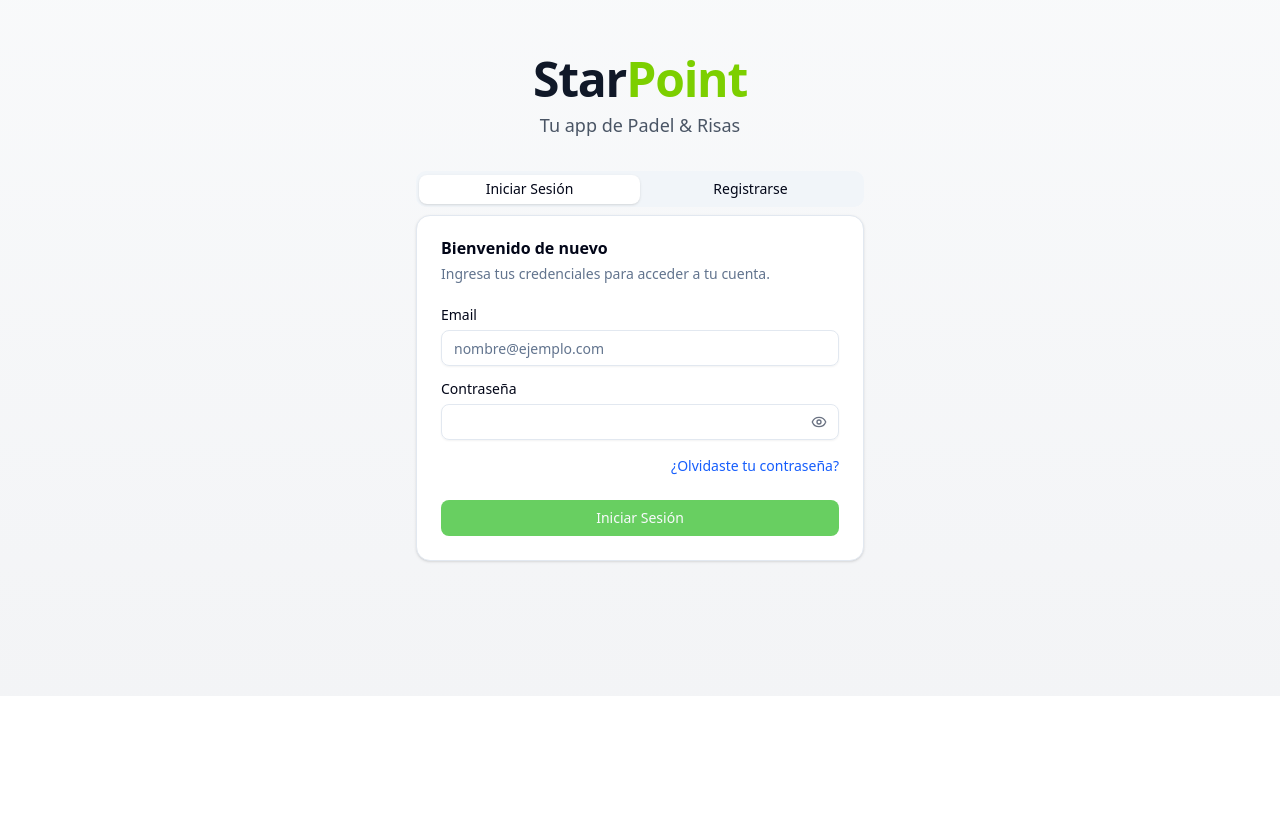
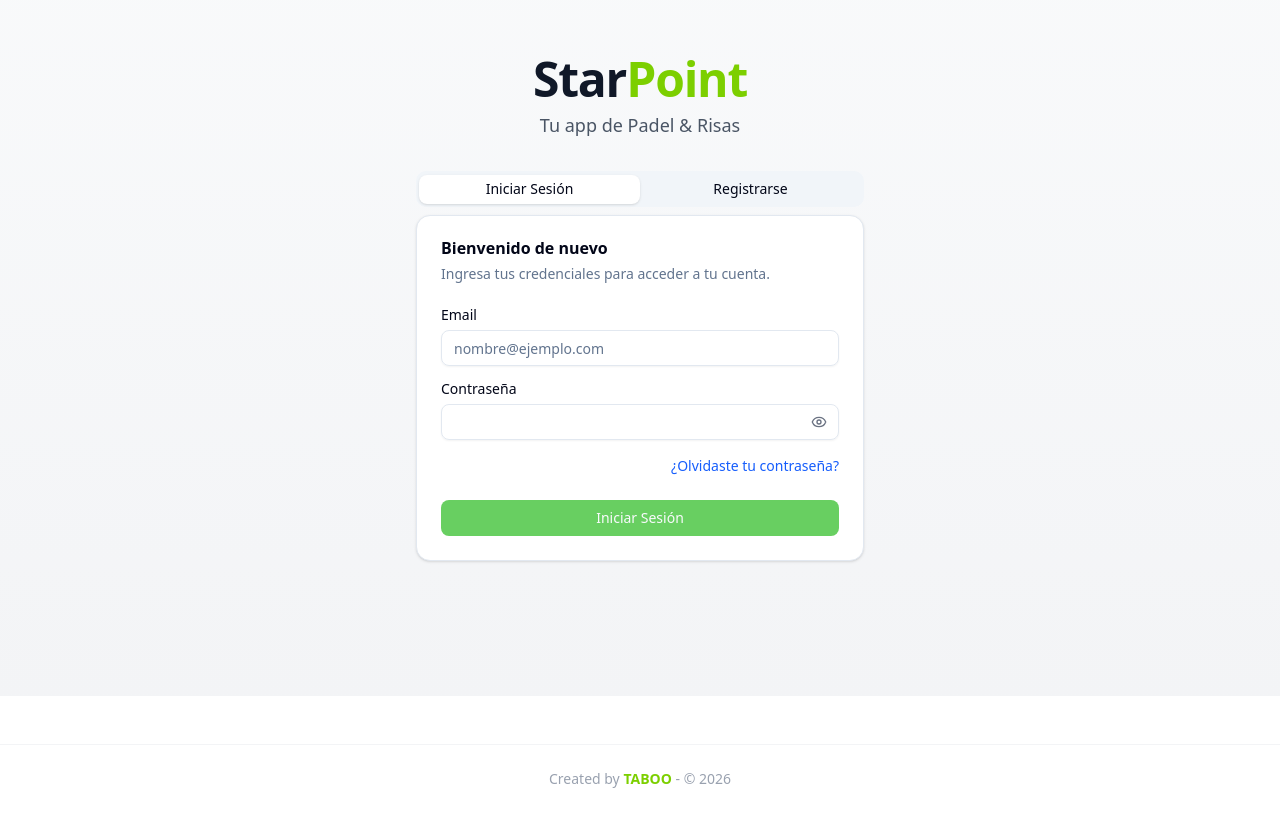
Before and after one commit to amat3/star-point, a Next.js app: page /login in a window 1280 px wide. Shown: the part 104-917 px from the top of the page. Before the commit the page ends 800 px from the top, so only its background shows below. Built offline with nearby package versions, Linux system fonts and the light colour scheme; no server answers.

Commit message:
feat: add global footer

```diff
--- a/src/app/layout.tsx
+++ b/src/app/layout.tsx
@@ -1,6 +1,7 @@
 import type { Metadata } from "next";
 import { Geist, Geist_Mono } from "next/font/google";
 import "./globals.css";
+import { Footer } from "@/components/layout/Footer";
 
 const geistSans = Geist({
   variable: "--font-geist-sans",
@@ -23,11 +24,14 @@ export default function RootLayout({
   children: React.ReactNode;
 }>) {
   return (
-    <html lang="es">
+    <html lang="es" className="h-full">
       <body
-        className={`${geistSans.variable} ${geistMono.variable} antialiased`}
+        className={`${geistSans.variable} ${geistMono.variable} antialiased min-h-full flex flex-col`}
       >
-        {children}
+        <div className="flex-1">
+          {children}
+        </div>
+        <Footer />
       </body>
     </html>
   );
--- /dev/null
+++ b/src/components/layout/Footer.tsx
@@ -0,0 +1,11 @@
+export function Footer() {
+  return (
+    <footer className="w-full py-6 mt-12 border-t border-gray-100 dark:border-gray-800 bg-white/50 dark:bg-gray-950/50 backdrop-blur-sm">
+      <div className="container mx-auto px-4 text-center">
+        <p className="text-sm text-gray-400 font-medium">
+          Created by <span className="text-lime-500 font-bold">TABOO</span> - © 2026
+        </p>
+      </div>
+    </footer>
+  )
+}
```
